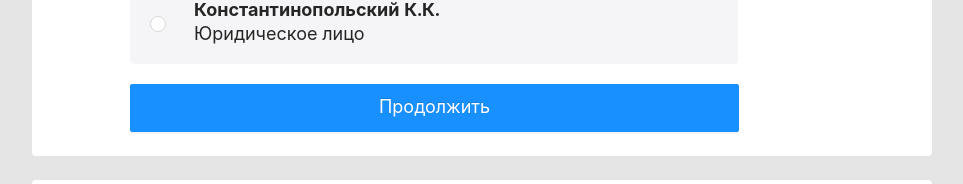
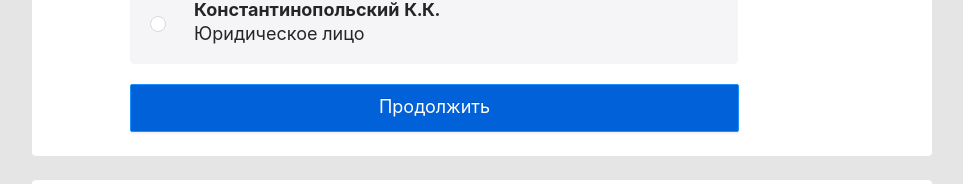
Before and after one commit to Madnessianin/lendingApp_ReactHooks, a React (Create React App) app: page /#/statement in a window 1280 px wide. Shown: the part 873-1057 px from the top of the page, without its empty margins (128-1091 px from the left). Built offline with nearby package versions, Linux system fonts and the light colour scheme.

Commit message:
refactoring

```diff
--- a/src/Component/Statement/Forms/ApplicatnsForm.jsx
+++ b/src/Component/Statement/Forms/ApplicatnsForm.jsx
@@ -1,6 +1,6 @@
 import { Form, Button, Radio } from 'antd'
 import React, { useState } from 'react'
-import { radioStyle, styleBtnOne } from '../../../StyleForAntd'
+import { radioStyle, styleLargeShiftBtn } from '../../../StyleForAntd'
 import dataForm from './DataForm'
 
 const ApplicatnsForm = dataForm((props) => {
@@ -29,7 +29,7 @@ const ApplicatnsForm = dataForm((props) => {
                     </Radio.Group>
                 </Form.Item>
                 <Form.Item>
-                    <Button style={styleBtnOne} type="primary" htmlType="submit">Продолжить</Button>
+                    <Button style={styleLargeShiftBtn} type="primary" htmlType="submit">Продолжить</Button>
                 </Form.Item>
             </Form>
         </div>
--- a/src/Component/Statement/Forms/ConsentForm.jsx
+++ b/src/Component/Statement/Forms/ConsentForm.jsx
@@ -2,7 +2,7 @@ import { Form, Button, List, Checkbox } from 'antd'
 import React, { useState } from 'react'
 import dataForm from './DataForm'
 import icon from './../../../assets/img/icon.png'
-import { styleBtnTwo } from '../../../StyleForAntd'
+import { styleLargeBtn, styleDisabledLargeBtn } from '../../../StyleForAntd'
 
 const ConsentForm = dataForm((props) => {
 
@@ -43,10 +43,10 @@ const ConsentForm = dataForm((props) => {
 
                 <Form.Item>
                     {checkedOne && checkedTwo
-                    ? <Button style={styleBtnTwo}
+                    ? <Button style={styleLargeBtn}
                               type="primary"
                               htmlType="submit">Продолжить</Button>
-                    : <Button style={styleBtnTwo}
+                    : <Button style={styleDisabledLargeBtn}
                               type="primary"
                               htmlType="submit"
                               disabled>Продолжить</Button>}
--- a/src/Component/Statement/Forms/PersonalDataForm.jsx
+++ b/src/Component/Statement/Forms/PersonalDataForm.jsx
@@ -1,6 +1,6 @@
 import { Form, Button,  Input, Divider,  InputNumber, Row, Col } from 'antd'
 import React from 'react'
-import { styleBtnTwo, styleInput } from '../../../StyleForAntd';
+import { styleInput, styleLargeBtn } from '../../../StyleForAntd';
 import dataForm from './DataForm'
 
 
@@ -161,7 +161,7 @@ const PersonalDataForm = dataForm((props) => {
 
                 <div className="personal_btn">
                     <Form.Item>
-                        <Button style={styleBtnTwo} type="primary" htmlType="submit">Продолжить</Button>
+                        <Button style={styleLargeBtn} type="primary" htmlType="submit">Продолжить</Button>
                     </Form.Item>
                 </div>
 
--- a/src/Component/Statement/Forms/SuccessForm.jsx
+++ b/src/Component/Statement/Forms/SuccessForm.jsx
@@ -1,7 +1,7 @@
 import { Button } from 'antd'
 import React from 'react'
 import {CheckOutlined} from '@ant-design/icons'
-import { styleBtnTwo, styleCheck } from '../../../StyleForAntd'
+import { styleMiddleBtn, styleCheck } from '../../../StyleForAntd'
 
 export const SuccessForm = (props) => {
 
@@ -20,8 +20,8 @@ export const SuccessForm = (props) => {
                 обращайтесь по телефону +7 (342) 123-45-67.
                 </p>
                 <div className="success_btn">
-                    <Button style={styleBtnTwo} type="primary">Вернуться в каталог</Button>
-                    <Button style={styleBtnTwo} >Перейти в личный кабинет</Button>
+                    <Button style={styleMiddleBtn} type="primary">Вернуться в каталог</Button>
+                    <Button style={styleMiddleBtn} >Перейти в личный кабинет</Button>
                 </div>
             </div>
         </div>
--- a/src/StyleForAntd.js
+++ b/src/StyleForAntd.js
@@ -1,3 +1,4 @@
+/* Стилизация элементов главной страницы */
 
 export const styleHeder = {
     background: '#3684E2',
@@ -18,6 +19,8 @@ export const styleFooter = {
     textAlign: 'center'
   }
 
+/* Стилизация элементов формы */
+
 export const radioStyle = {
     display: 'flex',
     alignItems: 'center',
@@ -25,23 +28,6 @@ export const radioStyle = {
     height: '80px',
     lineHeight: '24px'
 };
-
-export const styleBtnOne = {
-    width: '100%',
-    height: '48px',
-    fontSize: '18px',
-    textAline: 'center',
-    position: 'relative',
-    top: '-25px',
-    left: '0'
-}
-
-export const styleBtnTwo = {
-    width: '100%',
-    height: '48px',
-    fontSize: '18px',
-    textAline: 'center'
-}
 
 export const styleInput = {
     height: '48px',
@@ -52,3 +38,33 @@ export const styleCheck = {
     fontSize: '30px',
     color: '#fff'
 }
+
+/* Cтилизация кнопок */
+
+export const styleBtn = {
+    height: '48px',
+    fontSize: '18px',
+    textAline: 'center'
+}
+
+export const styleMiddleBtn = {
+    ...styleBtn,
+    minWidth: '230px'
+}
+
+export const styleDisabledLargeBtn = {
+    ...styleBtn,
+    width: '100%'
+}
+
+export const styleLargeBtn = {
+    ...styleDisabledLargeBtn,
+    background: '#0061D9'
+}
+
+export const styleLargeShiftBtn = {
+    ...styleLargeBtn,
+    position: 'relative',
+    top: '-25px',
+    left: '0'
+}
```
Also changed, not shown: 1 other file (tests, documents, lock files or other folders).
